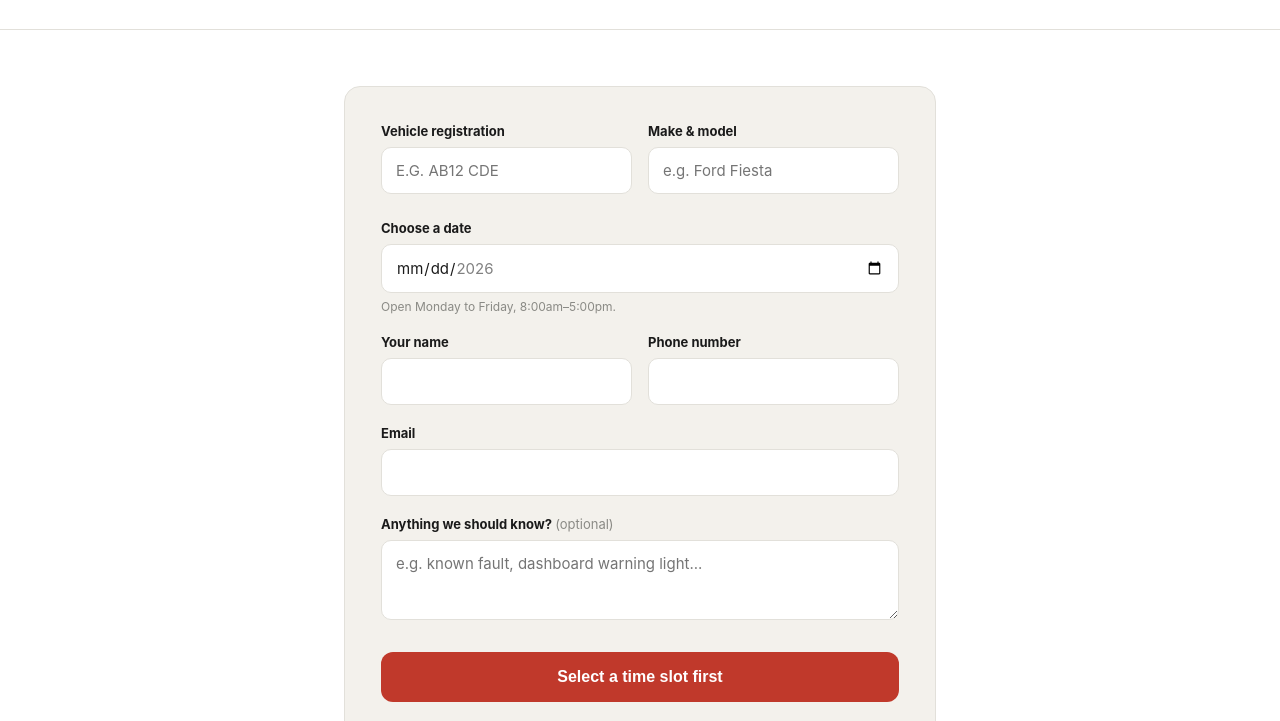
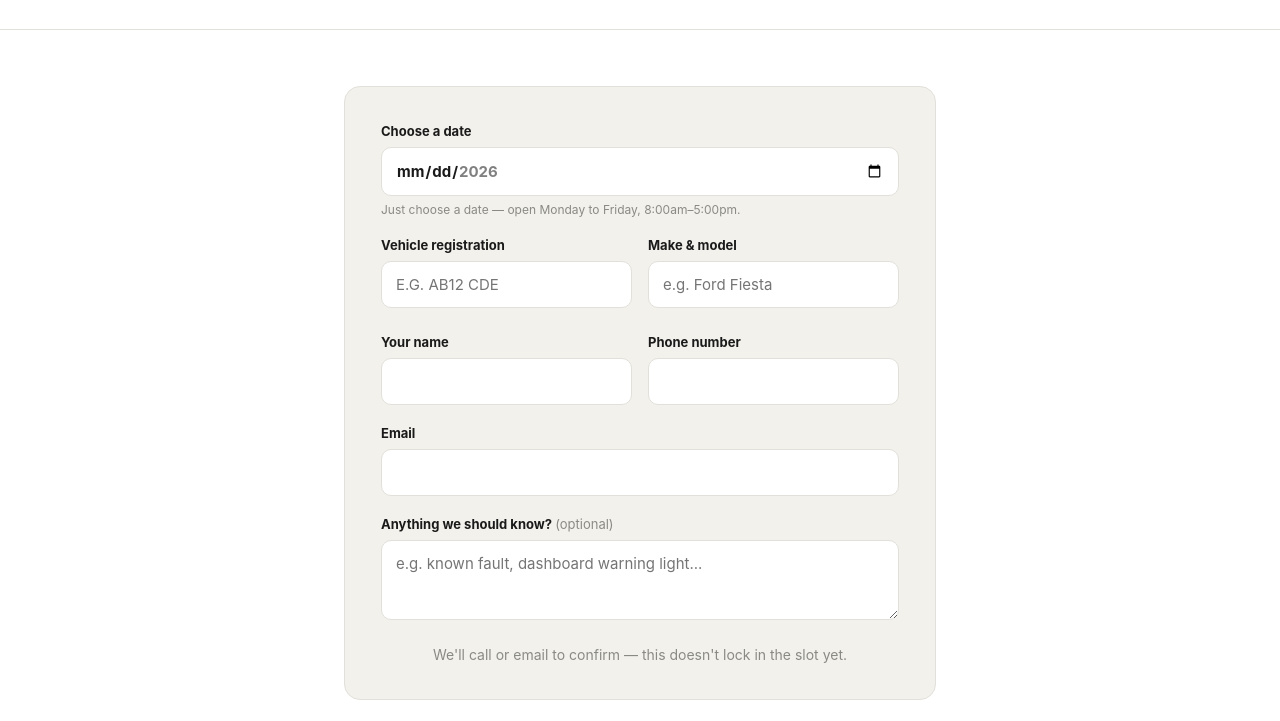
Before and after one commit to RogerPowell976/motworld-website, a website: page booking.html in a window 1280 px wide. Shown: the part 214-935 px from the top of the page. Drawn offline with Linux system fonts and the light colour scheme.

Commit message:
Add files via upload

```diff
--- a/booking.html
+++ b/booking.html
@@ -46,6 +46,12 @@
     </form>
 
     <form id="booking-form">
+      <div class="form-row">
+        <label for="date">Choose a date</label>
+        <input type="date" id="date" required class="date-highlight">
+        <div class="hint">Just choose a date — open Monday to Friday, 8:00am–5:00pm.</div>
+      </div>
+
       <div class="form-row form-grid">
         <div>
           <label for="reg">Vehicle registration</label>
@@ -56,12 +62,6 @@
           <label for="makeModel">Make &amp; model</label>
           <input type="text" id="makeModel" placeholder="e.g. Ford Fiesta">
         </div>
-      </div>
-
-      <div class="form-row">
-        <label for="date">Choose a date</label>
-        <input type="date" id="date" required>
-        <div class="hint">Open Monday to Friday, 8:00am–5:00pm.</div>
       </div>
 
       <div class="form-row" id="slots-row" style="display:none;">
@@ -93,7 +93,7 @@
 
       <div id="form-error" class="hint" style="color:var(--red); display:none; margin-bottom:12px;"></div>
 
-      <button type="submit" class="btn-submit" id="submit-btn" disabled>Select a time slot first</button>
+      <button type="submit" class="btn-submit" id="submit-btn" style="display:none;"></button>
       <div class="form-alt">We'll call or email to confirm — this doesn't lock in the slot yet.</div>
     </form>
 
@@ -173,11 +173,12 @@
   function updateSubmitState() {
     const submitBtn = document.getElementById("submit-btn");
     if (selectedTime) {
+      submitBtn.style.display = "block";
       submitBtn.disabled = false;
       submitBtn.textContent = `Request booking for ${selectedTime} →`;
     } else {
+      submitBtn.style.display = "none";
       submitBtn.disabled = true;
-      submitBtn.textContent = "Select a time slot first";
     }
   }
 
--- a/style.css
+++ b/style.css
@@ -239,6 +239,11 @@ input[type="text"], input[type="tel"], input[type="email"], input[type="date"],
   color: var(--text-dark);
 }
 input:focus, select:focus, textarea:focus { outline: 2px solid var(--red); outline-offset: 1px; }
+.date-highlight {
+  background: #fdecea;
+  border: 2px solid var(--red);
+  font-weight: 700;
+}
 textarea { resize: vertical; min-height: 80px; }
 .service-options { display: grid; gap: 10px; }
 .service-option {
```
